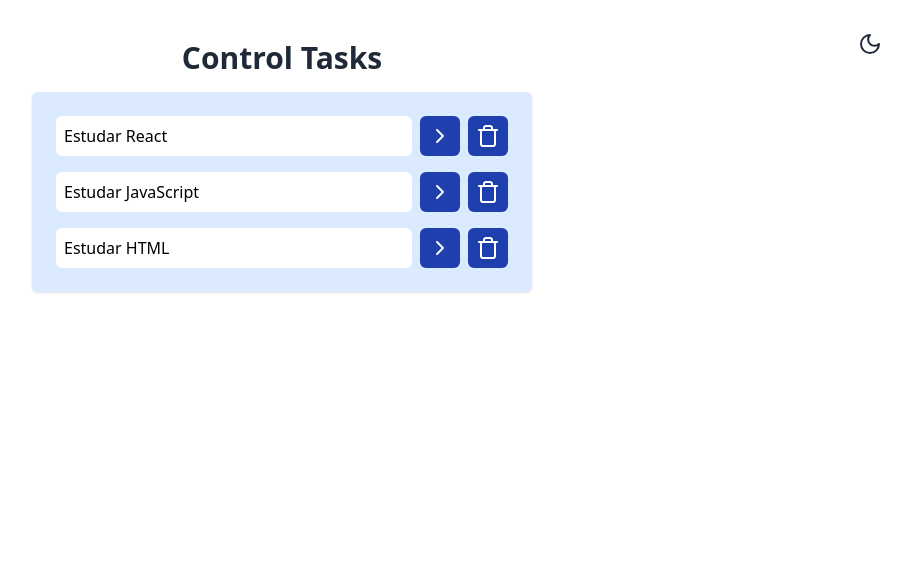
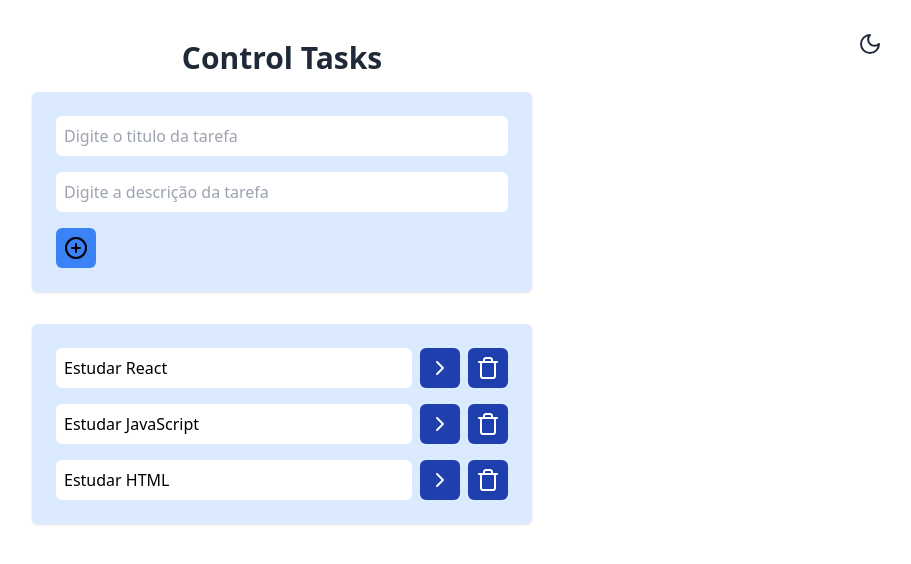
Before and after one commit to GiovanniDonati/learningReact, a React (Vite) app: page / in a window 1280 px wide. Shown: the top 564 px of the page, without its empty margins (358-1269 px from the left). Built offline with nearby package versions, Linux system fonts and the light colour scheme.

Commit message:
include AddTasks on project

```diff
--- a/src/App.jsx
+++ b/src/App.jsx
@@ -35,6 +35,16 @@ function App() {
     setTasks(newTask);
   }
 
+  function onDeleteTaskClick(taskId){
+    const newTask = tasks.filter(task => task.id !== taskId);
+    setTasks(newTask);
+    }
+
+  function onAddTask(newTask){
+    setTasks([...tasks, newTask]);
+  }
+
+
   return (
     <div className="w-screen h-lvh bg-white flex justify-center p-6">
       <div className="absolute w-lvw flex justify-end pr-10 pt-2">
@@ -47,8 +57,8 @@ function App() {
         Control Tasks
       </h1>
 
-      <AddTasks/>
-      <Tasks tasks={tasks} onTaskClick={onTaskClick}/>
+      <AddTasks onAddTask={onAddTask}/>
+      <Tasks tasks={tasks} onTaskClick={onTaskClick} onDeleteTaskClick={onDeleteTaskClick}/>
       </div>
     </div>
   );
--- a/src/components/AddTasks.jsx
+++ b/src/components/AddTasks.jsx
@@ -1,5 +1,16 @@
+import { CirclePlus } from "lucide-react"
+
 function AddTasks(){
-    <h1>AddTask</h1>
+
+    return (
+    <div className="bg-blue-100 space-y-4 p-6 bg-white-100 rounded-md shadow flex flex-col mb-8">
+        <input className="bg-white p-2 rounded-md text-base font-medium text-black-400" type="text" placeholder="Digite o titulo da tarefa" />
+        <input className="bg-white p-2 rounded-md text-base font-medium text-black-400" type="text" placeholder="Digite a descrição da tarefa" />
+        <button className="bg-blue-500 p-2 font-normal rounded-md flex w-10">
+            <CirclePlus />
+        </button>
+    </div>
+    )
 }
 
 export default AddTasks
--- a/src/components/Tasks.jsx
+++ b/src/components/Tasks.jsx
@@ -1,12 +1,12 @@
 import { ChevronRightIcon, TrashIcon } from "lucide-react";
 
-function Tasks(props){
+function Tasks({tasks, onTaskClick, onDeleteTaskClick}){
     return (
     <ul className="bg-blue-100 space-y-4 p-6 bg-white-100 rounded-md shadow">
-        {props.tasks.map((task) => (
+        {tasks.map((task) => (
         <li key={task.id} className="flex gap-2">
             <button
-                onClick={() => props.onTaskClick(task.id)}
+                onClick={() => onTaskClick(task.id)}
                 className={`bg-white w-full text-left text-base font-medium text-black-500 p-2 rounded-md hover:bg-gray-100
                             ${task.isCompleted && 'line-through text-gray-500'}`}>
                     {task.title}
@@ -14,7 +14,10 @@ function Tasks(props){
             <button className="bg-blue-800 text-white p-2 rounded-md text-base font-medium w-10 hover:bg-blue-500">
                 <ChevronRightIcon/>
             </button>
-            <button className="bg-blue-800 text-white p-2 rounded-md text-base font-medium w-10 hover:bg-blue-500">
+
+            <button
+                onClick={() => onDeleteTaskClick(task.id)}
+                className="bg-blue-800 text-white p-2 rounded-md text-base font-medium w-10 hover:bg-blue-500">
                 <TrashIcon/>
             </button>
         </li>
```
